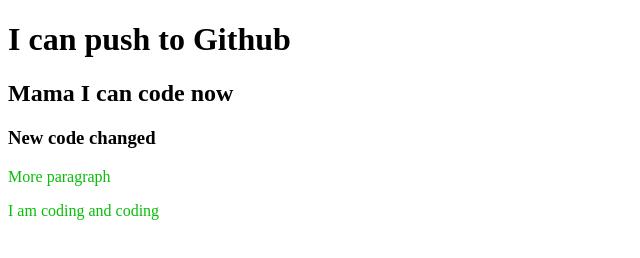
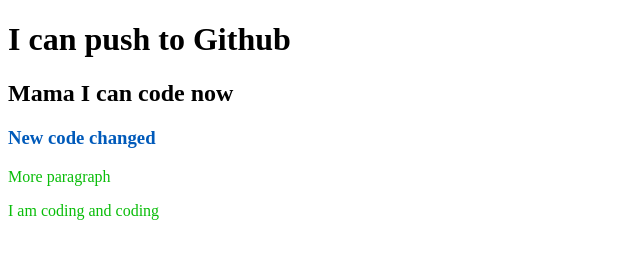
Before and after one commit to sghosh685/my-first-repo, a plain HTML site: page index.html in a window 1280 px wide. Shown: the whole page, without its empty margins (0-640 px from the left). Drawn offline with Linux system fonts and the light colour scheme; files that its build step writes are made by us from their sources; files whose address does not match are found by name.

Commit message:
changes stylke 4th time

```diff
--- a/style.css
+++ b/style.css
@@ -2,5 +2,5 @@ p {
     color: rgb(9, 189, 9);
 }
 h3{
-    color:rgb(0, 90, 186)";
+    color:rgb(0, 90, 186);
 }
```
